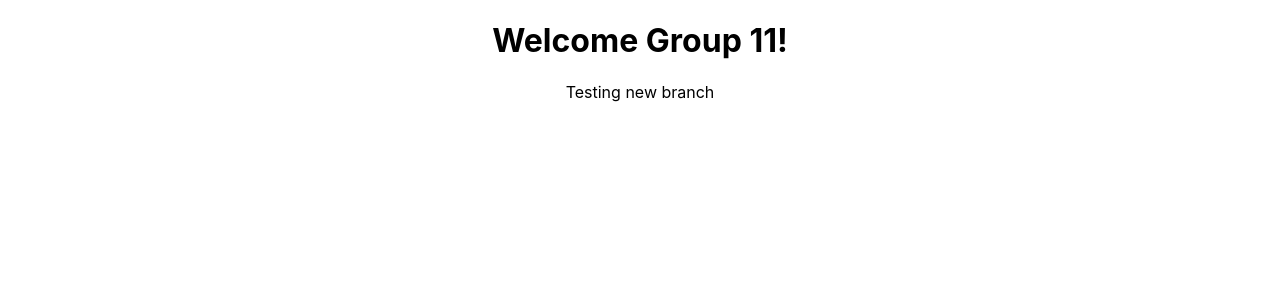
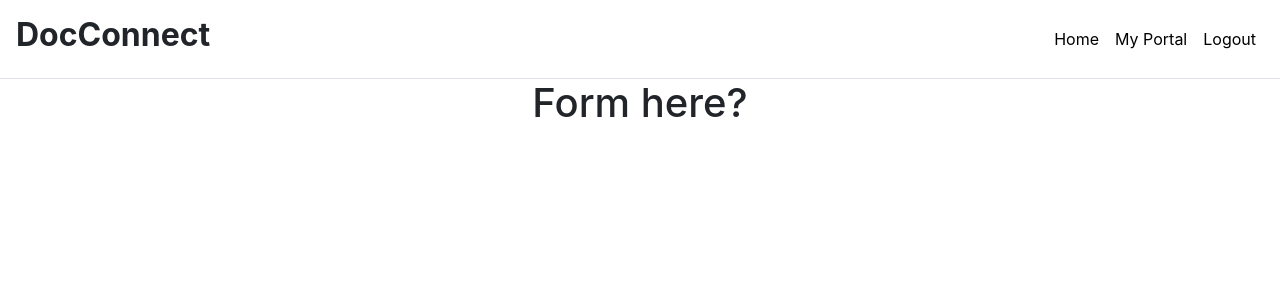
Before and after one commit to Noitskristopher/GroupProj-11, a React (Create React App) app in the folder client/: page /home in a window 1280 px wide. Shown: the top 300 px of the page. Built offline with nearby package versions, Linux system fonts and the light colour scheme.

Commit message:
added nav

```diff
--- a/client/package.json
+++ b/client/package.json
@@ -6,8 +6,10 @@
     "@testing-library/jest-dom": "^5.16.5",
     "@testing-library/react": "^13.4.0",
     "@testing-library/user-event": "^13.5.0",
+    "axios": "^1.3.4",
     "react": "^18.2.0",
     "react-dom": "^18.2.0",
+    "react-router-dom": "^6.9.0",
     "react-scripts": "5.0.1",
     "web-vitals": "^2.1.4"
   },
--- a/client/public/index.html
+++ b/client/public/index.html
@@ -10,6 +10,8 @@
       content="Web site created using create-react-app"
     />
     <link rel="apple-touch-icon" href="%PUBLIC_URL%/logo192.png" />
+    <!-- Bootstrap -->
+    <link href="https://cdn.jsdelivr.net/npm/bootstrap@5.3.0-alpha1/dist/css/bootstrap.min.css" rel="stylesheet" integrity="sha384-GLhlTQ8iRABdZLl6O3oVMWSktQOp6b7In1Zl3/Jr59b6EGGoI1aFkw7cmDA6j6gD" crossorigin="anonymous">
     <!--
       manifest.json provides metadata used when your web app is installed on a
       user's mobile device or desktop. See https://developers.google.com/web/fundamentals/web-app-manifest/
--- a/client/src/App.js
+++ b/client/src/App.js
@@ -1,10 +1,14 @@
 import './App.css';
+import { Route, Routes } from 'react-router-dom';
+import Home from './views/Home';
+
 
 function App() {
   return (
     <div className="App">
-      <h1>Welcome Group 11!</h1>
-      <p>Testing new branch</p>
+      <Routes>
+        <Route path='/home' element={<Home />} />
+      </Routes>
     </div>
   );
 }
--- /dev/null
+++ b/client/src/components/Nav.js
@@ -0,0 +1,18 @@
+import React from 'react';
+import { Link } from 'react-router-dom';
+
+const Nav = () => {
+    return (
+        <div className='d-flex justify-content-between align-items-center p-3 border-bottom'>
+            <h2 className='fw-bold'>DocConnect</h2>
+            <div className='d-flex justify-content-evenly align-items-center'>
+                <Link to={'/home'} className='mx-2 text-decoration-none text-black'>Home</Link>
+                <Link to={'/home'} className='mx-2 text-decoration-none text-black'>My Portal</Link>
+                <Link className='mx-2 text-decoration-none text-black'>Logout</Link>
+            </div>
+        </div>
+
+    );
+}
+
+export default Nav;
--- a/client/src/index.js
+++ b/client/src/index.js
@@ -3,12 +3,15 @@ import ReactDOM from 'react-dom/client';
 import './index.css';
 import App from './App';
 import reportWebVitals from './reportWebVitals';
+import { BrowserRouter } from 'react-router-dom';
 
 const root = ReactDOM.createRoot(document.getElementById('root'));
 root.render(
-  <React.StrictMode>
-    <App />
-  </React.StrictMode>
+  <BrowserRouter>
+    <React.StrictMode>
+      <App />
+    </React.StrictMode>
+  </BrowserRouter>
 );
 
 // If you want to start measuring performance in your app, pass a function
--- a/client/src/views/home.js
+++ b/client/src/views/home.js
@@ -0,0 +1,13 @@
+import React from 'react';
+import Nav from '../components/Nav';
+
+const Home = () => {
+    return (
+        <div>
+            <Nav />
+            <h1>Form here?</h1>
+        </div>
+    );
+}
+
+export default Home;
```
Also changed, not shown: 1 other file (tests, documents, lock files or other folders).
